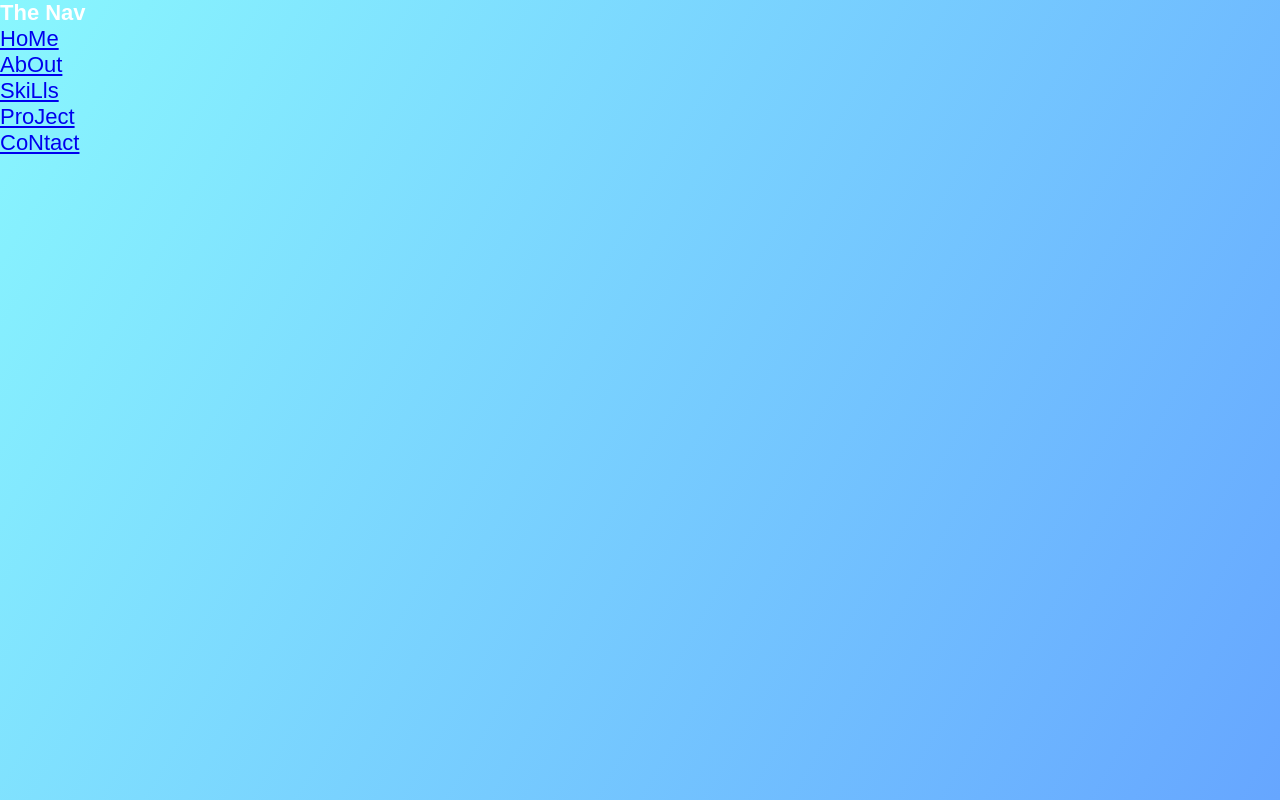
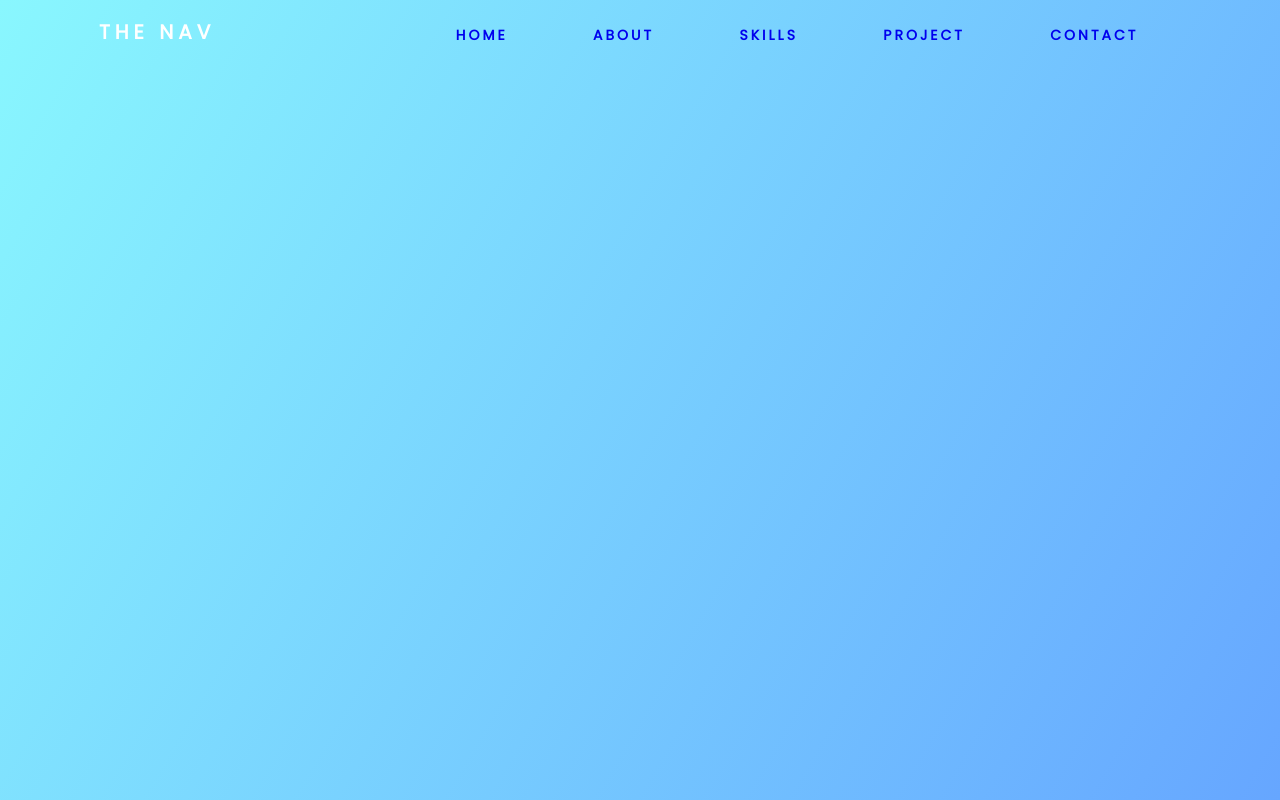
Before and after one commit to Hongjun-Kim/Hongjun-Kim.github.io, a website built with Parcel: page docs/index.html in a window 1280 px wide. Built offline with nearby package versions, Linux system fonts and the light colour scheme.

Commit message:
nav burger

```diff
--- a/docs/index.html
+++ b/docs/index.html
@@ -1 +1 @@
-<!DOCTYPE html><html lang="en"><head><meta charset="UTF-8"><meta name="viewport" content="width=device-width, initial-scale=1.0"><meta http-equiv="X-UA-Compatible" content="IE=edge"><script src="jun_Portfolio.d4ce02c5.js" type="module"></script><title>Portfolio</title></head><body> <head><nav> <div class="logo"> <h4>The Nav</h4> </div> <ul class="nav-links"> <li><a href="#">HoMe</a></li> <li><a href="#">AbOut</a></li> <li><a href="#">SkiLls</a></li> <li><a href="#">ProJect</a></li> <li><a href="#">CoNtact</a></li> </ul> <div class="burger"> <div class="line1"></div> <div class="line2"></div> </div> </nav><link rel="stylesheet" href="jun_Portfolio.78597307.css"></head> <main> <section class="index"></section> <section class="about"></section> <section class="skills"></section> <section class="projects"></section> <section class="contact"></section> </main> <footer></footer> </body></html>
+<!DOCTYPE html><html lang="en"><head><meta charset="UTF-8"><meta name="viewport" content="width=device-width, initial-scale=1.0"><meta http-equiv="X-UA-Compatible" content="IE=edge"><script src="jun_Portfolio.94087e53.js"></script><title>Portfolio</title></head><body> <head><nav> <div class="logo"> <h4>The Nav</h4> </div> <ul class="nav-links"> <li><a href="#">HoMe</a></li> <li><a href="#">AbOut</a></li> <li><a href="#">SkiLls</a></li> <li><a href="#">ProJect</a></li> <li><a href="#">CoNtact</a></li> </ul> <div class="burger"> <div class="line1"></div> <div class="line2"></div> </div> </nav><link rel="stylesheet" href="jun_Portfolio.f1c47a45.css"></head> <main> <section class="index"></section> <section class="about"></section> <section class="skills"></section> <section class="projects"></section> <section class="contact"></section> </main> <footer></footer> </body></html>
--- a/package.json
+++ b/package.json
@@ -8,7 +8,8 @@
   "scripts": {
     "test": "echo \"Error: no test specified\" && exit 1",
     "start": "parcel index.html --out-dir docs",
-    "build": "parcel build index.html --out-dir docs --public-url ./"
+    "build": "parcel build index.html --out-dir docs --public-url ./",
+    "deploy": "npm run build && git add . && git commit -a -m 'latest build' && git push origin master"
   },
   "devDependencies": {
     "@babel/core": "^7.12.10",
--- a/scss/_base.scss
+++ b/scss/_base.scss
@@ -1,12 +1,33 @@
-$default-color: #fff;
-$backgroud-color: linear-gradient(120deg, #89f7fe 0%, #66a6ff 100%);
-$font-color: #000;
+// fonts
+@import url("https://fonts.googleapis.com/css2?family=Poppins&display=swap");
+$base-fonts: "Poppins", sans-serif;
+
+// colors
+$bg-color: linear-gradient(120deg, #89f7fe 0%, #66a6ff 100%);
+$primary-color: #fff;
+$secondary-color: #0000ee;
 
 @mixin mq($size) {
-  @media only screen and (min-width: $size) {
+  @media screen and (max-width: $size) {
     @content;
   }
 }
+@mixin mqm($size) {
+  @media screen and (min-width: $size) {
+    @content;
+  }
+}
+@keyframes navLinkFade {
+  from {
+    opacity: 0;
+    transform: translateX(50px);
+  }
+  to {
+    opacity: 1;
+    transform: translateX(0px);
+  }
+}
+
 * {
   margin: 0;
   padding: 0;
@@ -14,15 +35,21 @@ $font-color: #000;
 }
 html,
 body {
-  font-family: "Poppins", sans-serif;
+  font-family: $base-fonts;
   font-size: 16px;
-  color: $default-color;
+  color: $primary-color;
   width: 100%;
   min-height: 100%;
-  @include mq(768px) {
+  @include mqm(768px) {
     font-size: 22px;
   }
 }
 body {
-  background-image: $backgroud-color;
+  background-image: $bg-color;
+  @include mq(768px) {
+    overflow-x: hidden;
+  }
 }
+// section{
+
+// }
--- /dev/null
+++ b/scss/_nav.scss
@@ -0,0 +1,70 @@
+nav {
+  display: flex;
+  justify-content: space-around;
+  align-items: center;
+  min-height: 8vh;
+  .logo {
+    color: $primary-color;
+    text-transform: uppercase;
+    letter-spacing: 5px;
+    font-size: 20px;
+  }
+  .nav-links {
+    display: flex;
+    justify-content: space-around;
+    width: 30%;
+    text-transform: uppercase;
+    @include mq(1600px) {
+      width: 60%;
+    }
+    @include mq(768px) {
+      position: absolute;
+      right: 0px;
+      height: 92vh;
+      top: 8vh;
+      background-color: $primary-color;
+      display: flex;
+      flex-direction: column;
+      align-items: center;
+      width: 50%;
+      transform: translateX(100%);
+      transition: transform 0.5s ease-in;
+    }
+    .nav-active {
+      transform: translateX(0%);
+    }
+    li {
+      list-style: none;
+      @include mq(768px) {
+        opacity: 0;
+      }
+      a {
+        color: $secondary-color;
+        text-decoration: none;
+        letter-spacing: 3px;
+        font-weight: bold;
+        font-size: 14px;
+      }
+    }
+  }
+  .burger {
+    display: none;
+    cursor: pointer;
+    @include mq(768px) {
+      display: block;
+    }
+    div {
+      width: 25px;
+      height: 3px;
+      background-color: rgb(266, 266, 266);
+      margin: 5px;
+      // transition: all 0.3s ease;
+    }
+  }
+}
+.toggle .line1 {
+  transform: rotate(-45deg) translate(-5px, 6px);
+}
+.toggle .line2 {
+  transform: rotate(45deg) translate(-5px, -6px);
+}
--- a/scss/index.scss
+++ b/scss/index.scss
@@ -1 +1,2 @@
 @import "_base";
+@import "_nav";
```
Also changed, not shown: index.html (+1 -1 lines), 7 other files.
